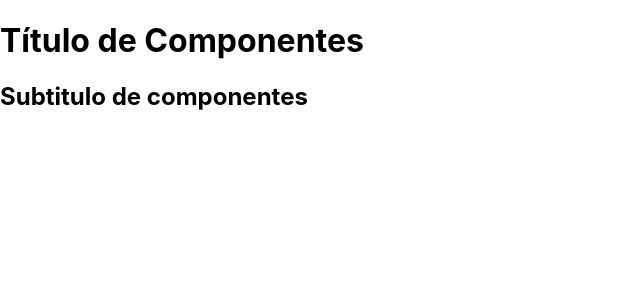
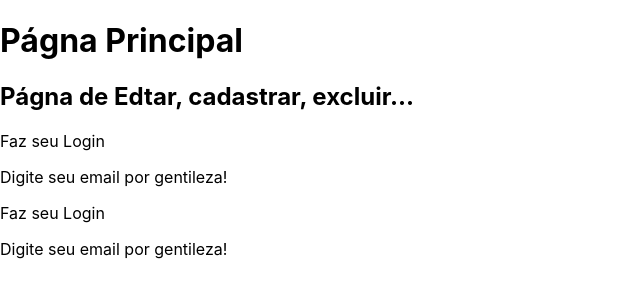
Before and after one commit to AbiezerSidonioJoseOdanacaJunior/exercicionext, a Next.js app in the folder exercicionext/: page /basicos/usandoTitulo in a window 1280 px wide. Shown: the top 300 px of the page, without its empty margins (0-640 px from the left). Built offline with nearby package versions, Linux system fonts and the light colour scheme.

Commit message:
Crriando instancias a passar parametro

```diff
--- a/exercicionext/components/Titulo.jsx
+++ b/exercicionext/components/Titulo.jsx
@@ -1,8 +1,13 @@
-export default function Titulo() {
-    return (
+export default function Titulo(props) {
+    return props.pequeno ? (
         <>
-        <h1>Título de Componentes</h1>
-        <h2>Subtitulo de componentes</h2>
+        <p>{props.principal}</p>
+        <p>{props.secundario}</p>
+        </>
+    ) : (
+        <>
+        <h1>{props.principal}</h1>
+        <h2>{props.secundario}</h2>
         </>
     )
 }
--- a/exercicionext/pages/basicos/usandoTitulo.jsx
+++ b/exercicionext/pages/basicos/usandoTitulo.jsx
@@ -2,7 +2,20 @@
 export default function usandoTitulo() {
     return (
         <div>
-            <Titulo/>
+            <Titulo
+            principal = "Págna Principal"
+            secundario = "Págna de Edtar, cadastrar, excluir..."
+            />
+            <Titulo
+            principal = "Faz seu Login"
+            secundario = "Digite seu email por gentileza!"
+            pequeno = {true}
+            />
+            <Titulo
+            principal = "Faz seu Login"
+            secundario = "Digite seu email por gentileza!"
+            pequeno
+            />
         </div>
     )
 }
```
